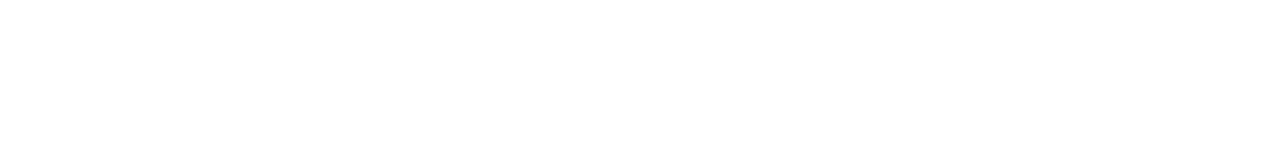
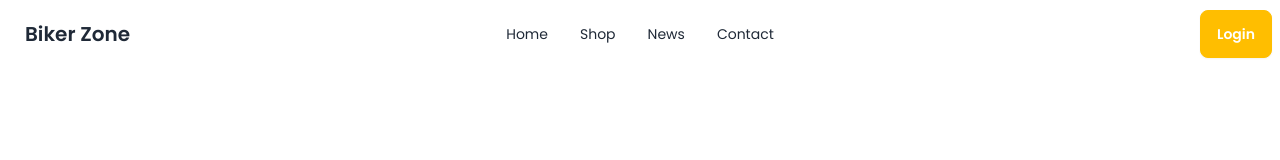
Before and after one commit to SudiptaRoy05/biker-zone, a plain HTML site: page index.html in a window 1280 px wide. Drawn offline with nearby package versions, Linux system fonts and the light colour scheme.

Commit message:
Nav in Progress

```diff
--- a/index.html
+++ b/index.html
@@ -1,11 +1,74 @@
 <!DOCTYPE html>
-<html lang="en">
+<html lang="en" data-theme="light">
+
 <head>
     <meta charset="UTF-8">
     <meta name="viewport" content="width=device-width, initial-scale=1.0">
     <title>Biker Zone</title>
+
+    <!-- Font CDN  -->
+    <link rel="preconnect" href="https://fonts.googleapis.com">
+    <link rel="preconnect" href="https://fonts.gstatic.com" crossorigin>
+    <link
+        href="https://fonts.googleapis.com/css2?family=Poppins:ital,wght@0,100;0,200;0,300;0,400;0,500;0,600;0,700;0,800;0,900;1,100;1,200;1,300;1,400;1,500;1,600;1,700;1,800;1,900&display=swap"
+        rel="stylesheet">
+
+    <!-- daisyUi CDN  -->
+
+    <link href="https://cdn.jsdelivr.net/npm/daisyui@4.12.10/dist/full.min.css" rel="stylesheet" type="text/css" />
+    <script src="https://cdn.tailwindcss.com"></script>
+
+    <style>
+        .font-pop {
+            font-family: "Poppins", sans-serif;
+        }
+    </style>
+
+
 </head>
-<body>
 
+<body class="font-pop">
+    <header>
+        <!-- nav-section  -->
+        <div class="navbar bg-base-100">
+            <div class="navbar-start">
+                <div class="dropdown">
+                    <div tabindex="0" role="button" class="btn btn-ghost lg:hidden">
+                        <svg xmlns="http://www.w3.org/2000/svg" class="h-5 w-5" fill="none" viewBox="0 0 24 24"
+                            stroke="currentColor">
+                            <path stroke-linecap="round" stroke-linejoin="round" stroke-width="2"
+                                d="M4 6h16M4 12h8m-8 6h16" />
+                        </svg>
+                    </div>
+                    <ul tabindex="0"
+                        class="menu menu-sm dropdown-content bg-base-100 rounded-box z-[1] mt-3 w-52 p-2 shadow">
+                        <li><a>Home</a></li>
+                        <li><a>Shop</a></li>
+                        <li><a>News</a></li>
+                        <li><a>Contact</a></li>
+                    </ul>
+                </div>
+                <a class="btn btn-ghost text-xl">Biker Zone</a>
+            </div>
+            <div class="navbar-center hidden lg:flex ">
+                <ul class="menu menu-horizontal px-1">
+                    <li><a>Home</a></li>
+                    <li><a>Shop</a></li>
+                    <li><a>News</a></li>
+                    <li><a>Contact</a></li>
+                </ul>
+            </div>
+            <div class="navbar-end">
+                <a class="btn btn-warning text-white">Login</a>
+            </div>
+        </div>
+    </header>
+    <main>
+
+    </main>
+    <footer>
+
+    </footer>
 </body>
+
 </html>
```
